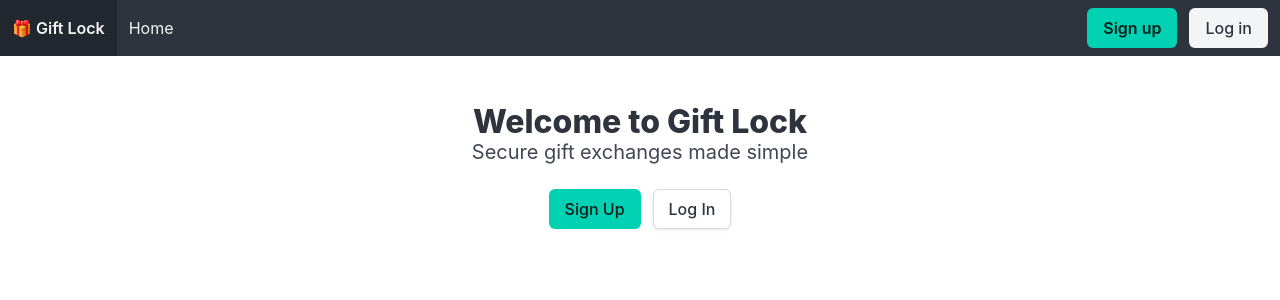
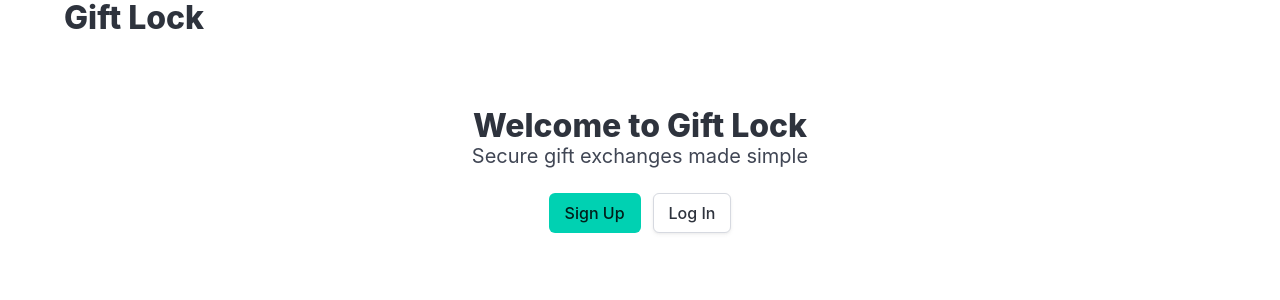
Before and after one commit to antgobar/giftlock, a Vue app in the folder frontend/: page / in a window 1280 px wide. Shown: the top 300 px of the page. Built offline with nearby package versions, Linux system fonts and the light colour scheme; no server answers.

Commit message:
Remove Font Awesome stylesheet and serve Bulma CSS from the backend; update public prefixes in config

```diff
--- a/frontend/index.html
+++ b/frontend/index.html
@@ -7,7 +7,6 @@
   <meta name="viewport" content="width=device-width, initial-scale=1.0">
   <title>Gift Lock - Secure Gift Exchanges</title>
   <link rel="stylesheet" href="/bulma.min.css">
-  <link rel="stylesheet" href="https://cdnjs.cloudflare.com/ajax/libs/font-awesome/6.4.0/css/all.min.css">
 </head>
 
 <body>
--- a/frontend/src/App.vue
+++ b/frontend/src/App.vue
@@ -1,16 +1,15 @@
-<script setup>
-import Navbar from './components/Navbar.vue';
-</script>
-
 <template>
-  <div id="app">
-    <Navbar />
-    <router-view />
+  <div class="container">
+    <h1 class="title">Gift Lock</h1>
+    <router-view></router-view>
   </div>
 </template>
 
-<style scoped>
-#app {
-  font-family: -apple-system, BlinkMacSystemFont, 'Segoe UI', Roboto, Oxygen, Ubuntu, Cantarell, sans-serif;
-}
+<script>
+export default {
+  name: "App",
+};
+</script>
+
+<style>
 </style>
```
Also changed, not shown: 2 other files (tests, documents, lock files or other folders).
